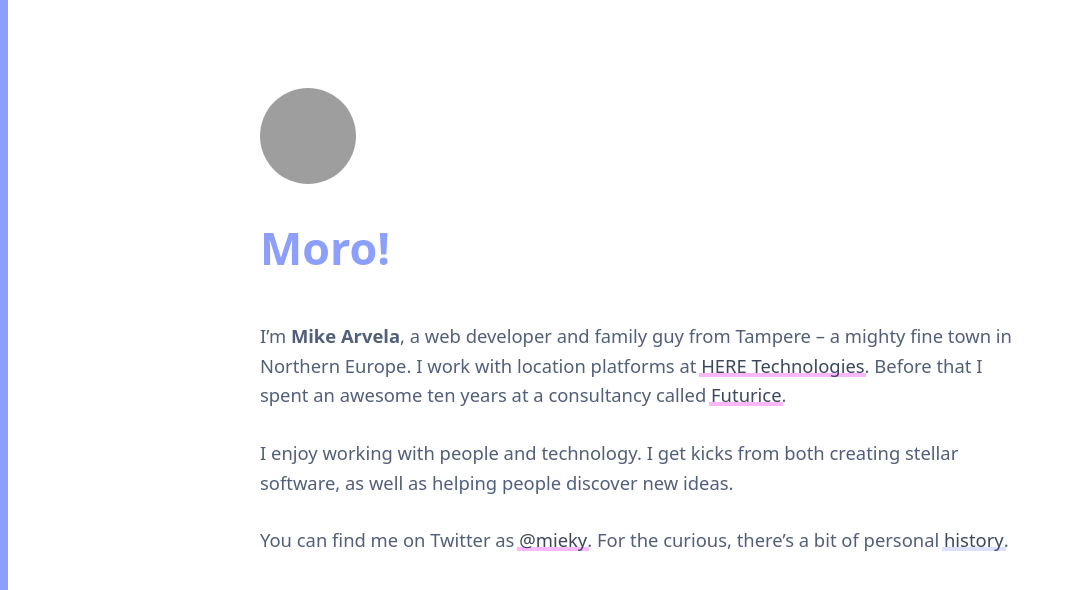
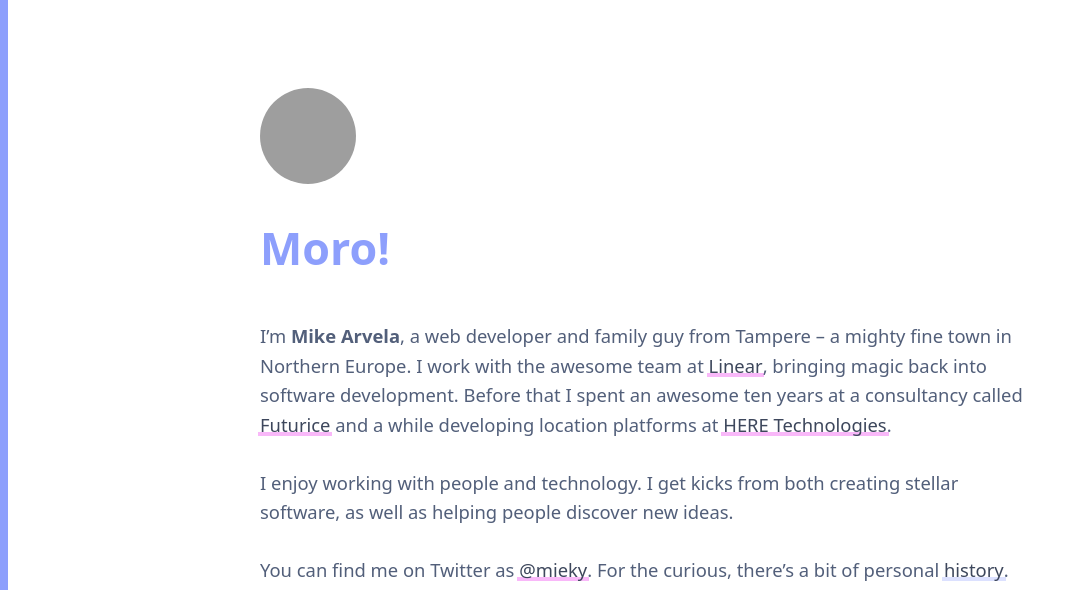
Before and after one commit to mieky/mieky.github.io, a Jekyll site: the page built from index.md, in a window 1280 px wide, cut to the strip 0-590 px from the top of the page. Shown: the whole strip, without its empty margins (0-1077 px from the left). Built offline with Jekyll 4.4.1, drawn with Linux system fonts in a browser that asks for light colours; grey boxes are pictures that could not be loaded.

Commit message:
Add Linear into the mix 💪

```diff
--- a/index.md
+++ b/index.md
@@ -7,7 +7,7 @@ site_title: Mike Arvela
 
 <h1 class="mb-10" title="Moro is how we say hi in Tampere!">Moro!</h1>
 
-I'm <strong>Mike Arvela</strong>, a web developer and family guy from Tampere – a mighty fine town in Northern Europe. I work with location platforms at <a href="https://www.here.com/" class="external-link">HERE Technologies</a>. Before that I spent an awesome ten years at a consultancy called [Futurice](https://www.futurice.com/).
+I'm <strong>Mike Arvela</strong>, a web developer and family guy from Tampere – a mighty fine town in Northern Europe. I work with the awesome team at <a href="https://linear.app">Linear</a>, bringing magic back into software development. Before that I spent an awesome ten years at a consultancy called [Futurice](https://www.futurice.com/) and a while developing location platforms at <a href="https://www.here.com/" class="external-link">HERE Technologies</a>.
 
 I enjoy working with people and technology. I get kicks from both creating stellar software, as well as helping people discover new ideas.
 
```
